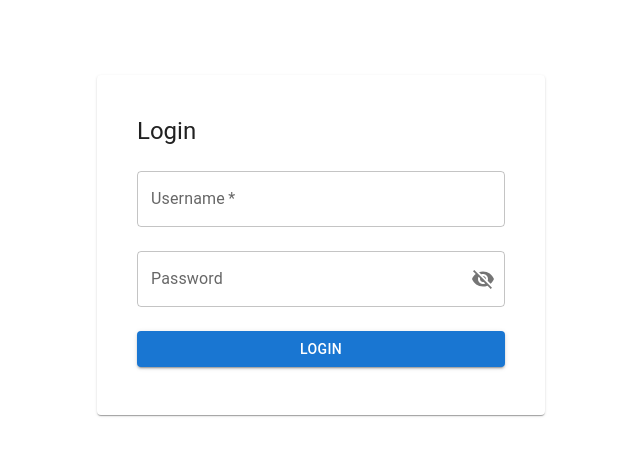
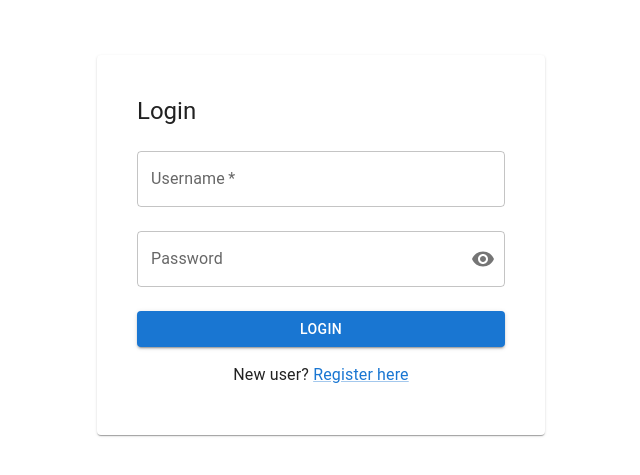
Before and after one commit to susmitha1103/expense-tracker, a React (Vite) app in the folder frontend/: page /login in a window 1280 px wide. Shown: the part 155-630 px from the top of the page, without its empty margins (319-959 px from the left). Built offline with nearby package versions, Linux system fonts and the light colour scheme; no server answers.

Commit message:
feat(auth): implement login/signup flow with protected dashboard route

```diff
--- a/frontend/src/components/AuthForm.jsx
+++ b/frontend/src/components/AuthForm.jsx
@@ -1,8 +1,6 @@
+
 import { useState } from "react";
 import {
-  Box,
-  Card,
-  CardContent,
   Typography,
   TextField,
   Button,
@@ -11,21 +9,27 @@ import {
   OutlinedInput,
   InputAdornment,
   IconButton,
+  Link,
 } from "@mui/material";
 import { Visibility, VisibilityOff } from "@mui/icons-material";
+import { useNavigate } from "react-router-dom";
 
-const AuthForm = ({title, formData, setFormData, error, onSubmit}) =>{
-  const[showPassword, setShowPassword] = useState("false");
+const AuthForm = ({ title, formData, setFormData, error, success, onSubmit }) => {
+  const [showPassword, setShowPassword] = useState(false);
+  const navigate = useNavigate();
 
-  const handleChange =(e) =>{
-    setFormData((prev) => ({...prev, [e.target.name]:e.target.value}));
+  const handleChange = (e) => {
+    setFormData((prev) => ({ ...prev, [e.target.name]: e.target.value }));
+  };
+
+  const togglePage = () => {
+    if (title === "Login") navigate("/signup");
+    else navigate("/");
   };
 
   return (
     <>
-      <Typography variant="h5" gutterBottom>
-        {title}
-      </Typography>
+      <Typography variant="h5" gutterBottom>{title}</Typography>
       <form onSubmit={onSubmit}>
         <TextField
           label="Username"
@@ -46,10 +50,7 @@ const AuthForm = ({title, formData, setFormData, error, onSubmit}) =>{
             onChange={handleChange}
             endAdornment={
               <InputAdornment position="end">
-                <IconButton
-                  onClick={() => setShowPassword((prev) => !prev)}
-                  edge="end"
-                >
+                <IconButton onClick={() => setShowPassword((prev) => !prev)} edge="end">
                   {showPassword ? <VisibilityOff /> : <Visibility />}
                 </IconButton>
               </InputAdornment>
@@ -58,14 +59,26 @@ const AuthForm = ({title, formData, setFormData, error, onSubmit}) =>{
             required
           />
         </FormControl>
+
         <Button type="submit" variant="contained" fullWidth sx={{ mt: 2 }}>
           {title}
         </Button>
+
         {error && (
-          <Typography color="error" sx={{ mt: 2 }}>
-            {error}
-          </Typography>
+          <Typography color="error" sx={{ mt: 2 }}>{error}</Typography>
         )}
+
+        {success && (
+          <Typography color="success.main" sx={{ mt: 2 }}>{success}</Typography>
+        )}
+
+        <Typography align="center" sx={{ mt: 2 }}>
+          {title === "Login" ? (
+            <>New user? <Link onClick={togglePage} sx={{ cursor: "pointer" }}>Register here</Link></>
+          ) : (
+            <>Already have an account? <Link onClick={togglePage} sx={{ cursor: "pointer" }}>Login here</Link></>
+          )}
+        </Typography>
       </form>
     </>
   );
--- a/frontend/src/routes/AppRoutes.jsx
+++ b/frontend/src/routes/AppRoutes.jsx
@@ -7,13 +7,18 @@ import ViewExpenses from "../pages/ViewExpenses";
 import AnalyticsPage from "../pages/AnalyticsPage";
 import AddIncome from "../pages/AddIncome";
 
+const PrivateRoute = ({ children }) => {
+  const token = localStorage.getItem("token");
+  return token ? children : <Navigate to="/" />;
+};
+
 
 const AppRoutes = () => {
   return (
     <Router>
     <Routes>
       <Route path="/login" element={<Login />} />
-      <Route path="/register" element={<Register />} />
+      <Route path="/signup" element={<Register />} />
       <Route path = "/dashboard" element={<Dashboard/>}/>
       <Route path="/add-expense" element={<AddExpense />} />
       <Route path="/view-expenses" element={<ViewExpenses/>}/>
```
